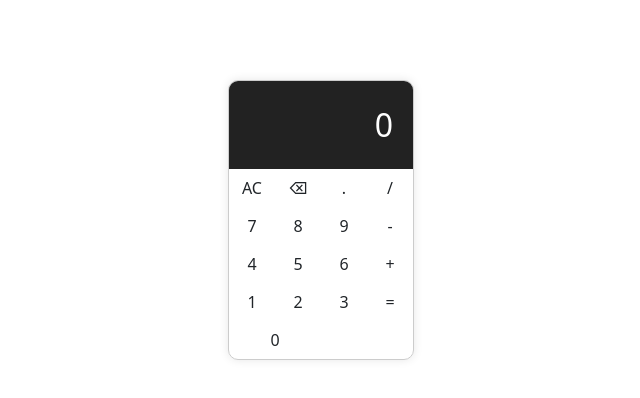
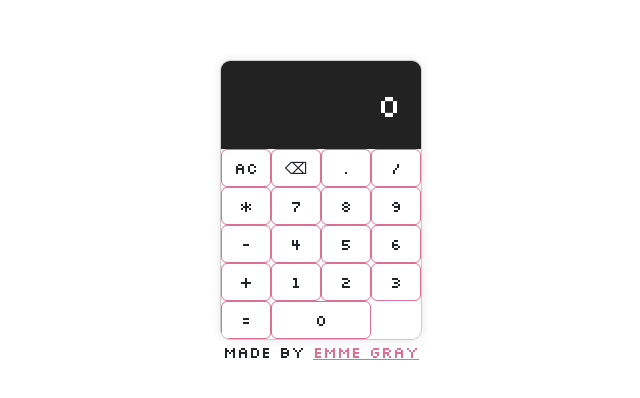
Before and after one commit to emmegray/odin-calculator, a plain HTML site: page index.html in a window 1280 px wide. Shown: the part 180-578 px from the top of the page, without its empty margins (319-959 px from the left). Drawn offline with nearby package versions, Linux system fonts and the light colour scheme.

Commit message:
Changed text family

```diff
--- a/index.html
+++ b/index.html
@@ -6,6 +6,9 @@
   <title>Calculator</title>
   <link rel="stylesheet" href="style.css">
   <link href="https://cdn.jsdelivr.net/npm/bootstrap@5.3.2/dist/css/bootstrap.min.css" rel="stylesheet" integrity="sha384-T3c6CoIi6uLrA9TneNEoa7RxnatzjcDSCmG1MXxSR1GAsXEV/Dwwykc2MPK8M2HN" crossorigin="anonymous" />
+  <link rel="preconnect" href="https://fonts.googleapis.com">
+  <link rel="preconnect" href="https://fonts.gstatic.com" crossorigin>
+  <link href="https://fonts.googleapis.com/css2?family=Silkscreen:wght@400;700&display=swap" rel="stylesheet">
   <script src="https://kit.fontawesome.com/52a6a40351.js" crossorigin="anonymous"></script>
 </head>
 <body>
@@ -17,6 +20,7 @@
         <button class="btn" onclick="deleteLast()">⌫</button>
         <button class="btn" onclick="appendToDisplay('.')">.</button>
         <button class="btn" onclick="appendToDisplay('/')">/</button>
+        <button class="btn" onclick="appendToDisplay('*')">*</button>
         <button class="btn" onclick="appendToDisplay('7')">7</button>
         <button class="btn" onclick="appendToDisplay('8')">8</button>
         <button class="btn" onclick="appendToDisplay('9')">9</button>
@@ -31,7 +35,11 @@
         <button class="btn" onclick="calculateResult()">=</button>
         <button class="btn zero" onclick="appendToDisplay('0')">0</button>
     </div>
-</div>
+  </div>
+
+  <div class="credits">
+    <p>Made by <a href="https://github.com/emmegray">Emme Gray</a></p>
+  </div>
 
   <script src="script.js"></script>
 </body>
--- a/style.css
+++ b/style.css
@@ -1,11 +1,20 @@
+* {
+  font-family: "Silkscreen", sans-serif;
+  font-weight: 400;
+  font-style: normal;
+}
+
 body {
   display: flex;
+  flex-direction: column;
   justify-content: center;
   align-items: center;
   height: 100vh;
   background-color: #f0f0f0;
   margin: 0;
-  font-family: Arial, sans-serif;
+  font-family: "Silkscreen", sans-serif;
+  font-weight: 400;
+  font-style: normal;
 }
 
 .calculator {
@@ -31,7 +40,7 @@ body {
 .btn {
   padding: 20px;
   font-size: 1.5em;
-  border: 1px solid #ccc;
+  border: 1px solid palevioletred !important;
   background-color: #fff;
   cursor: pointer;
   outline: none;
@@ -44,3 +53,7 @@ body {
 .zero {
   grid-column: span 2;
 }
+
+.credits a{
+  color: palevioletred;
+}
```
